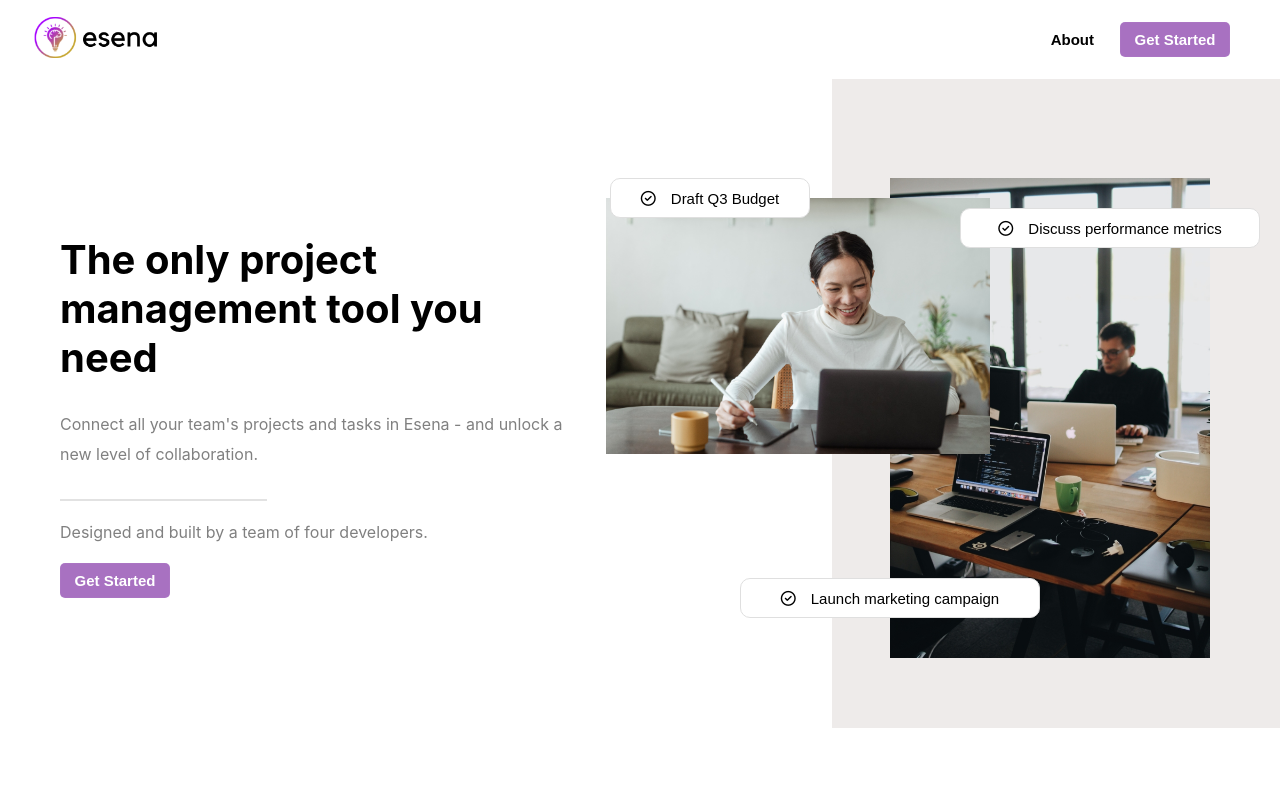
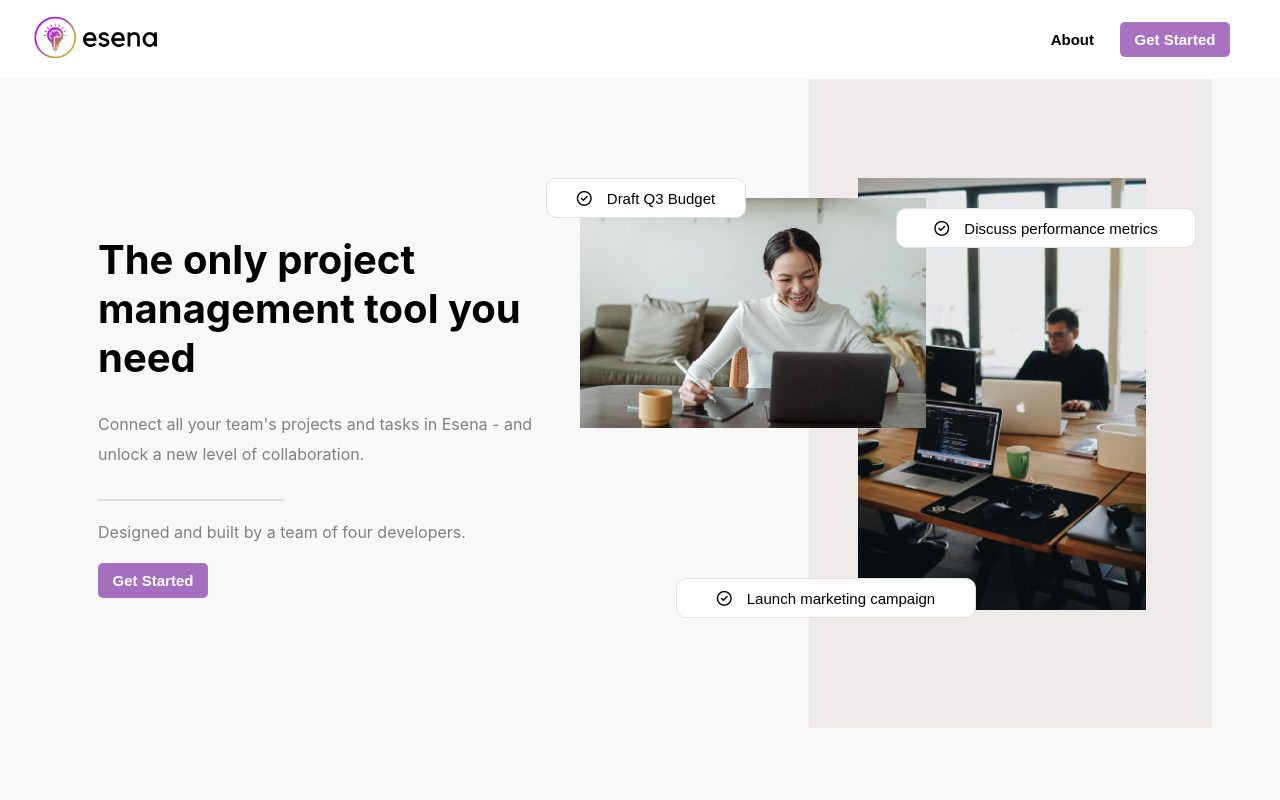
Before and after one commit to vee-alianza/Esena, a React (Create React App) app in the folder react-app/: page / in a window 1280 px wide. Shown: the top 800 px of the page. Built offline with nearby package versions, Linux system fonts and the light colour scheme; no server answers.

Commit message:
styling changes

```diff
--- a/react-app/src/components/HomePage/index.css
+++ b/react-app/src/components/HomePage/index.css
@@ -10,6 +10,10 @@
 .home-header {
   width: 30%;
   padding-left: 30px;
+}
+
+.home-header > h1 {
+  letter-spacing: -0.04em;
 }
 
 .greeting-container {
@@ -34,7 +38,7 @@
   width: 100%;
   flex-direction: row;
   justify-content: center;
-  padding: 30px;
+  padding: 30px 0px;
 }
 
 .container-header {
@@ -58,5 +62,4 @@
   flex-direction: row;
   width: 100%;
   justify-content: center;
-  padding-left: 30px;
 }
--- a/react-app/src/components/MyTasks/MyTasks.css
+++ b/react-app/src/components/MyTasks/MyTasks.css
@@ -11,6 +11,10 @@
   align-items: center;
 }
 
+.home-header > h1 {
+  letter-spacing: -0.05em;
+}
+
 .home-header > svg {
   cursor: pointer;
   margin-left: 10px;
--- a/react-app/src/components/MyTasks/index.js
+++ b/react-app/src/components/MyTasks/index.js
@@ -19,7 +19,9 @@ const MyTasks = () => {
     <div>
       <SideBar />
       <div className="page-container">
-        <h1 className="home-header">My Tasks</h1>
+        <div className="home-header">
+          <h1>My Tasks</h1>
+        </div>
         <div className="project-task-container">
           {/* {task.assigner_id == sessionUser.id? <div> <EditTaskModal taskId={task.id}/> <DeleteTaskModal taskId={task.id}/> </div>: null} */}
           {allTasks.map((task) => (
--- a/react-app/src/components/Navigation/index.css
+++ b/react-app/src/components/Navigation/index.css
@@ -11,7 +11,7 @@ nav {
   transition: all 0.5s;
 }
 
-.nav-shadow {
+.nav-bar-shadow {
   box-shadow: 0px 0px 10px rgba(0, 0, 0, 0.3);
 }
 
--- a/react-app/src/components/Navigation/index.js
+++ b/react-app/src/components/Navigation/index.js
@@ -1,6 +1,5 @@
 import React, { useRef, useEffect } from "react";
 import { NavLink, useHistory } from "react-router-dom";
-import LogoutButton from "../auth/LogoutButton";
 
 import "./index.css";
 
@@ -9,13 +8,11 @@ const NavBar = () => {
   const navBar = useRef();
 
   useEffect(() => {
-    const splashContainer = document.querySelector(".splash-container");
-
-    splashContainer.addEventListener("scroll", (e) => {
-      if (splashContainer.scrollTop > 0) {
-        navBar?.current?.classList.add("nav-shadow");
+    window.addEventListener("scroll", (e) => {
+      if (window.scrollY > 0) {
+        navBar?.current?.classList.add("nav-bar-shadow");
       } else {
-        navBar?.current?.classList.remove("nav-shadow");
+        navBar?.current?.classList.remove("nav-bar-shadow");
       }
     });
   }, []);
--- a/react-app/src/components/Profile/index.js
+++ b/react-app/src/components/Profile/index.js
@@ -67,7 +67,9 @@ const Profile = () => {
     <div>
       <SideBar />
       <div className="page-container">
-        <h1 className="home-header">{user?.first_name}'s Profile</h1>
+        <div className="home-header">
+          <h1>{user?.first_name}'s Profile</h1>
+        </div>
         <div className="profile-container">
           <div className="profile-card">
             <div className="purple-box">
--- a/react-app/src/components/SplashPage/index.css
+++ b/react-app/src/components/SplashPage/index.css
@@ -1,32 +1,29 @@
 .splash-container {
-  position: absolute;
-  top: 0;
   background-color: white;
   width: 100%;
   height: 100%;
-  /* background-image: url("https://assets.asana.biz/m/1eccac9527e95526/original/article-project-management-project-administrator-2x.jpg"); */
-  /* background-size: cover; */
   overflow-x: hidden;
+  display: flex;
+  justify-content: center;
 }
 
 .splash-body-container {
   position: absolute;
   top: 78px;
-  width: 100%;
-  height: 100vh;
+  max-width: 1312px;
+  width: calc(100% - 128px);
 }
 
 .first-display {
   width: 100%;
   display: flex;
   flex-direction: row;
-  justify-content: space-between;
+  justify-content: center;
 }
 
 .first-display-left-text {
   width: 40%;
   padding: 30px;
-  margin-left: 30px;
   margin-top: 100px;
 }
 
@@ -53,6 +50,7 @@
   height: 650px;
   width: 35%;
   background-color: rgb(238, 235, 234);
+  margin-left: 220px;
 }
 
 .splash-image-box > img:nth-child(1) {
--- a/react-app/src/index.css
+++ b/react-app/src/index.css
@@ -5,9 +5,11 @@ body {
   margin: 0;
   -webkit-font-smoothing: antialiased;
   background-color: rgb(248, 248, 248);
+  min-height: 100vh;
 }
 
-textarea, .date-input {
+textarea,
+.date-input {
   font-family: inherit;
 }
 
```
Also changed, not shown: react-app/src/components/SplashPage/index.js (+5 -4 lines).
